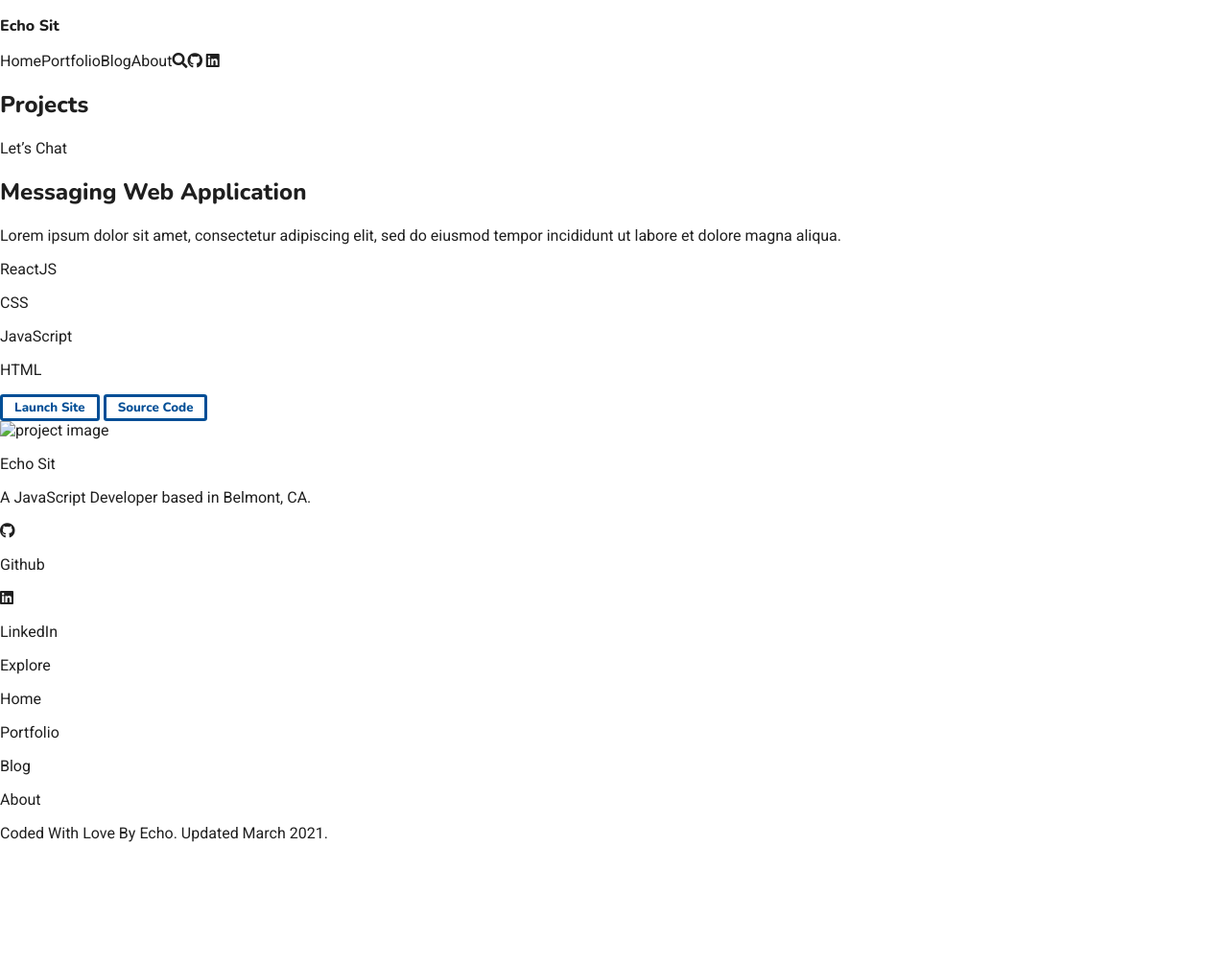
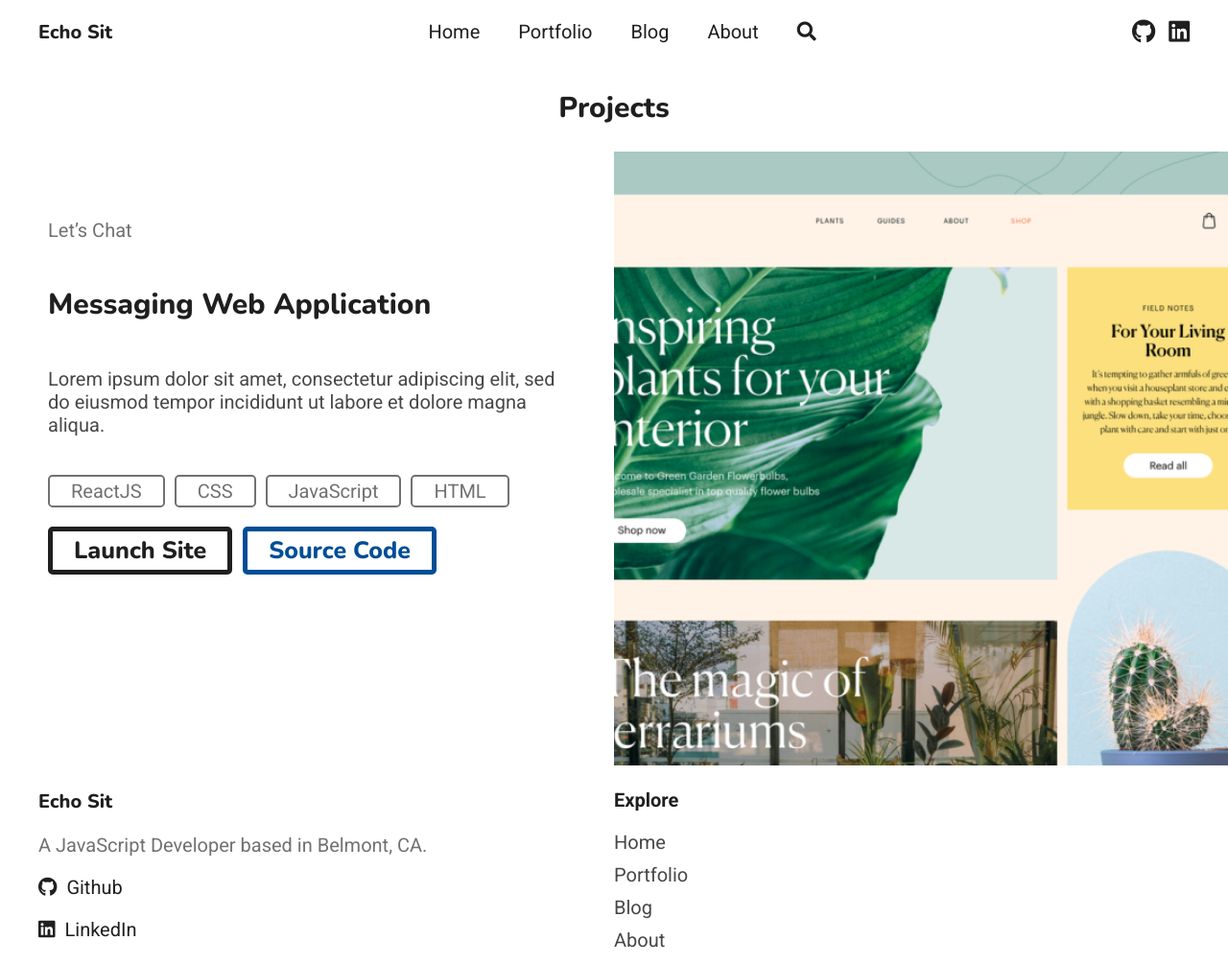
Before and after one commit to echosit/Wordpress-Portfolio-Blog, a plain HTML site: page portfolio.html in a window 1280 px wide. Shown: the top 1005 px of the page at 96% size. Before the commit the page ends 894 px from the top, so only its background shows below. Drawn offline with nearby package versions, Linux system fonts and the light colour scheme; a script that the page names is missing.

Commit message:
add more styles to homepage, add styles to portfolio and blog pages

```diff
--- a/portfolio.html
+++ b/portfolio.html
@@ -7,31 +7,32 @@
     <meta name='viewport' content='width=device-width, initial-scale=1'>
     <link rel="stylesheet" href="https://use.fontawesome.com/releases/v5.1.0/css/all.css" integrity="sha384-lKuwvrZot6UHsBSfcMvOkWwlCMgc0TaWr+30HWe3a4ltaBwTZhyTEggF5tJv8tbt"
     crossorigin="anonymous">
-    <link href="https://fonts.googleapis.com/css2?family=Nunito:wght@800&family=Roboto&display=swap" rel="stylesheet">
-    <link rel='stylesheet' type='text/css' media='screen' href='style.css'>
+    <link rel="preconnect" href="https://fonts.gstatic.com">
+    <link rel="preconnect" href="https://fonts.gstatic.com">
+    <link href="https://fonts.googleapis.com/css2?family=Nunito:wght@800&family=Roboto:wght@400;700&display=swap" rel="stylesheet">    <link rel='stylesheet' type='text/css' media='screen' href='style.css'>
     <script src='main.js'></script>
 </head>
 <body>
     <!---------- Menu ----------->
-    <nav>
+    <nav class="menu website-width">
         <!-- Brand -->
-        <div id="brand">
-            <a href="#">
+        <div>
+            <a class="brand" href="index.html">
                 <p>Echo Sit</p>
             </a>
         </div>
         <!-- Links -->
-        <ul>
-            <li>
+        <ul class="links">
+            <li class="links-padding">
                 <a class="active" href="index.html">Home</a>
             </li>
-            <li>
+            <li class="links-padding">
                 <a href="portfolio.html">Portfolio</a>
             </li>
-            <li>
+            <li class="links-padding">
                 <a href="blog.html">Blog</a>
             </li>
-            <li>
+            <li class="links-padding">
                 <a href="about.html">About</a>
             </li>
             <li>
@@ -41,87 +42,90 @@
             </li>
         </ul>
         <!-- Socials -->
-        <div class="socials">
+        <div>
             <a href="https://github.com/echosit">
-                <i class="fab fa-github"></i>
+                <i class="fab fa-github menu-socials github-padding"></i>
             </a>
             <a href="https://www.linkedin.com/in/echosit">
-                <i class="fab fa-linkedin"></i>
+                <i class="fab fa-linkedin menu-socials"></i>
             </a>
         </div>
     </nav>
     <!---------- Title ----------->
-    <h2>Projects</h2>
+    <h2 class="page-heading">Projects</h2>
     <!---------- Projects Section ----------->
     <section>
         <!-- Project -->
+        <div class="project">
+            <!-- Project Description -->
+            <div class="project-container">
+                <div class="project-description">
+                    <!-- Info -->
+                    <p class="project-name">Let’s Chat</p>
+                    <h2>Messaging Web Application</h2>
+                    <p class="project-text">Lorem ipsum dolor sit amet, consectetur adipiscing elit, sed do eiusmod tempor incididunt ut labore et dolore magna aliqua. </p>
+                    <!-- Technologies -->
+                    <div class="technologies">
+                        <p class="tool">ReactJS</p>
+                        <p class="tool">CSS</p>
+                        <p class="tool">JavaScript</p>
+                        <p class="tool">HTML</p>
+                    </div>
                     <div>
-            <!-- Project Description -->
-            <div>
-                <!-- Info -->
-                <p>Let’s Chat</p>
-                <h2>Messaging Web Application</h2>
-                <p>Lorem ipsum dolor sit amet, consectetur adipiscing elit, sed do eiusmod tempor incididunt ut labore et dolore magna aliqua. </p>
-                <!-- Technologies -->
-                <div>
-                    <p>ReactJS</p>
-                    <p>CSS</p>
-                    <p>JavaScript</p>
-                    <p>HTML</p>
-                </div>
                         <a href="#">
-                    <button>Launch Site</button>
+                            <button class="launch-btn">Launch Site</button>
                         </a>
                         <a href="#">
                             <button>Source Code</button>
                         </a>
                     </div>
+                </div>
+            </div>
             <!-- Project Image -->
             <div>
-                <img src="" alt="project image"/>
+                <img class="project-container" src="img/portfolio.png" alt="project image"/>
             </div>
         </div>
     </section>
 
-
    <!---------- Footer ----------->
-   <footer>
+   <footer class="website-width">
     <!-- footer top -->
-        <div>
+    <div class="footer-top">
         <!-- footer left -->
-            <div>
+        <div class="footer-top-section">
             <a href="#">
-                    <p>Echo Sit</p>
+                <p class="brand">Echo Sit</p>
             </a>
-                <p>A JavaScript Developer based in Belmont, CA.</p>
-                <a href="https://github.com/echosit">
-                    <i class="fab fa-github"></i>
+            <p class="footer-subtitle">A JavaScript Developer based in Belmont, CA.</p>
+            <a class="footer-socials" href="https://github.com/echosit">
+                <i class="fab fa-github footer-social"></i>
                 <p>Github</p>
             </a>
-                <a href="https://www.linkedin.com/in/echosit">
-                    <i class="fab fa-linkedin"></i>
+            <a class="footer-socials" href="https://www.linkedin.com/in/echosit">
+                <i class="fab fa-linkedin footer-social"></i>
                 <p>LinkedIn</p>
             </a>
         </div>
         <!-- footer right -->
-            <div>
-                <p>Explore</p>
-                <a href="home.html">
-                    <p>Home</p>
+        <div class="footer-top-section explore-section">
+            <p class="bold">Explore</p>
+            <a class="footer-links" href="home.html">
+                Home
             </a>
-                <a href="portfolio.html">
-                    <p>Portfolio</p>
+            <a class="footer-links" href="portfolio.html">
+                Portfolio
             </a>
-                <a href="blog.html">
-                    <p>Blog</p>
+            <a class="footer-links" href="blog.html">
+                Blog
             </a>
-                <a href="about.html">
-                    <p>About</p>
+            <a class="footer-links" href="about.html">
+                About
             </a>
         </div>
     </div>
     <!-- footer bottom -->
-        <p>Coded With Love By Echo. Updated March 2021.</p>
+    <p class="attribute">Coded With Love By Echo. Updated March 2021.</p>
 </footer>
 </body>
 </html>
--- a/style.css
+++ b/style.css
@@ -4,12 +4,13 @@ body {
     color: #1F1F1F;
     margin: 0;
     display: inline-block;
+    width: 100%;
 }
 h1, h2, #brand {
     font-family: 'Nunito', sans-serif;
 }
 h2 {
-    font-size: 30;
+    font-size: 30px;
 }
 a, a:hover{
     text-decoration: none;
@@ -23,21 +24,27 @@ ul {
 button {
     background-color: transparent;
     font-family: 'Nunito', sans-serif;
-    font-size: 25;
+    font-size: 25px;
     color: #004E96;
-    border: 3px solid #004E96;
-    border-radius: 0.2rem;
-    padding: 2px 12px;
+    border: 5px solid #004E96;
+    border-radius: 0.3rem;
+    padding: 3px 22px;
 }
 .website-width {
-    max-width: 800px;
+    max-width: 1200px;
     margin: auto;
+    padding: 0 20px;
 }
 .bold {
     font-weight: bold;
+    color: #1F1F1F;
 }
 .brand {
     font-family: 'Nunito', sans-serif;
+    font-size: 20px;
+}
+.page-heading {
+    text-align: center;
 }
 /**************** Menu ****************/
 .menu {
@@ -48,15 +55,18 @@ li {
     float: left;
 }
 .links {
-    font-size: 20;
-    padding-top: 15px;
+    font-size: 20px;
+    padding-top: 21px;
 }
 .links-padding {
-    padding-right: 27px;
+    padding-right: 40px;
 }
 .menu-socials {
-    padding-top: 15px;
-    width: 25px;
+    padding-top: 20px;
+    font-size: 25px;
+}
+.github-padding {
+    padding-right: 10px;
 }
 /**************** Home Page Section ****************/
 .home-heading {
@@ -66,24 +76,25 @@ li {
 }
 .view-all {
     position: relative;
-    top: 27px;
+    top: 34px;
     color: #004E96;
+    font-size: 20px;
 }
 /* Home Introduction */
 .intro-section {
     margin: auto;
     text-align: center;
-    width: 400px;
+    max-width: 600px;
 }
 .emoji {
-    font-size: 25px;
+    font-size: 45px;
 }
 .home-subtitle {
-    font-size: 30;
+    font-size: 30px;
     color: #474747;
 }
 .home-title {
-    font-size: 45;
+    font-size: 45px;
 }
 .arrow {
     font-size: 80px;
@@ -105,6 +116,7 @@ li {
 }
 .home-about-text {
     color: #474747;
+    font-size: 25px;
 }
 /* Blog Section */
 .home-blog {
@@ -117,13 +129,123 @@ li {
 .home-blog-img {
     width: 100%
 }
+.home-blog-title {
+    font-size: 25px;
+    font-weight: normal;
+}
+.home-blog-text {
+    color: #474747;
+    font-size: 20px;
+}
+.home-blog-date {
+    color: #717171;
+    font-size: 17px;
+}
+/**************** Portfolio Page ****************/
+.project {
+    width: 100%;
+    margin: 0;
+}
+.project-container {
+    width: 50%;
+}
+.project-description {
+    display: flex;
+    flex-direction: column;
+    float: left;
+    padding: 50px;
+}
+.project-name {
+    font-size: 20px;
+    color: #717171;
+}
+.project-text {
+    font-size: 20px;
+    color: #474747;
+}
+.technologies {
+    display: flex;
+    flex-wrap: wrap;
+}
+.tool {
+    font-size: 20px;
+    color: #717171;
+    border: 2px solid #717171;
+    border-radius: 0.3rem;
+    padding: 3px 22px;
+    margin-right: 10px;
+}
+.launch-btn {
+    margin-right: 7px;
+    color: #1F1F1F;
+    border: 5px solid #1F1F1F;
+}
+/**************** Blog Section ****************/
+/* Blog Preview Top */
+.blog-img-top {
+    width: 65%;
+    float: left;
+}
+.blog-title-top {
+    font-size: 30px;
+}
+/* Blog Preview Bottom */
+.blog {
+    display: flex;
+    justify-content: space-between;
+}
+.blog-preview {
+    width: ;
+}
+.blog-img {
+    width: 50%
+}
+.blog-title {
+    font-size: 25px;
+    font-weight: normal;
+}
+.blog-text {
+    color: #474747;
+    font-size: 20px;
+}
+.blog-date {
+    color: #717171;
+    font-size: 17px;
+}
+/* Blog Index */
+
 /**************** Footer ****************/
 .footer-top {
     display: flex;
+    width: 100%;
 }
 .footer-top-section {
     width: 50%;
 }
+.footer-socials {
+    font-size: 20px;
+}
+.footer-social {
+    float: left;
+    padding-right: 10px;
+    position: relative;
+    top: 2px;
+}
+.explore-section {
+    display: flex;
+    flex-direction: column;
+    font-size: 20px;
+}
+.footer-subtitle {
+    color: #717171;
+    font-size: 20px;
+}
+.footer-links {
+    color: #474747;
+    padding-bottom: 10px;
+}
 .attribute {
     text-align: center;
+    color: #717171;
+    font-size: 20px;
 }
```
Also changed, not shown: blog.html (+67 -52 lines), index.html (+27 -27 lines), img/portfolio.png (added). Lines whose indentation alone changed are shown as unchanged.
